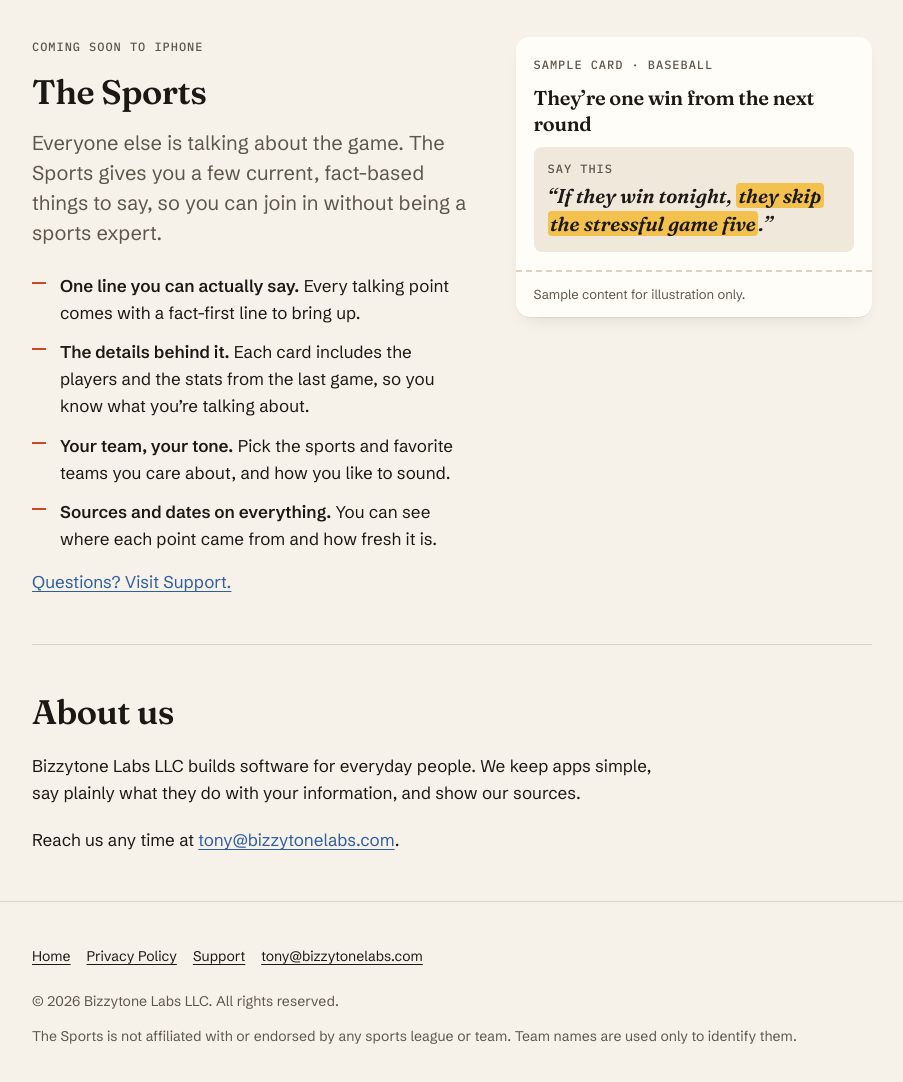
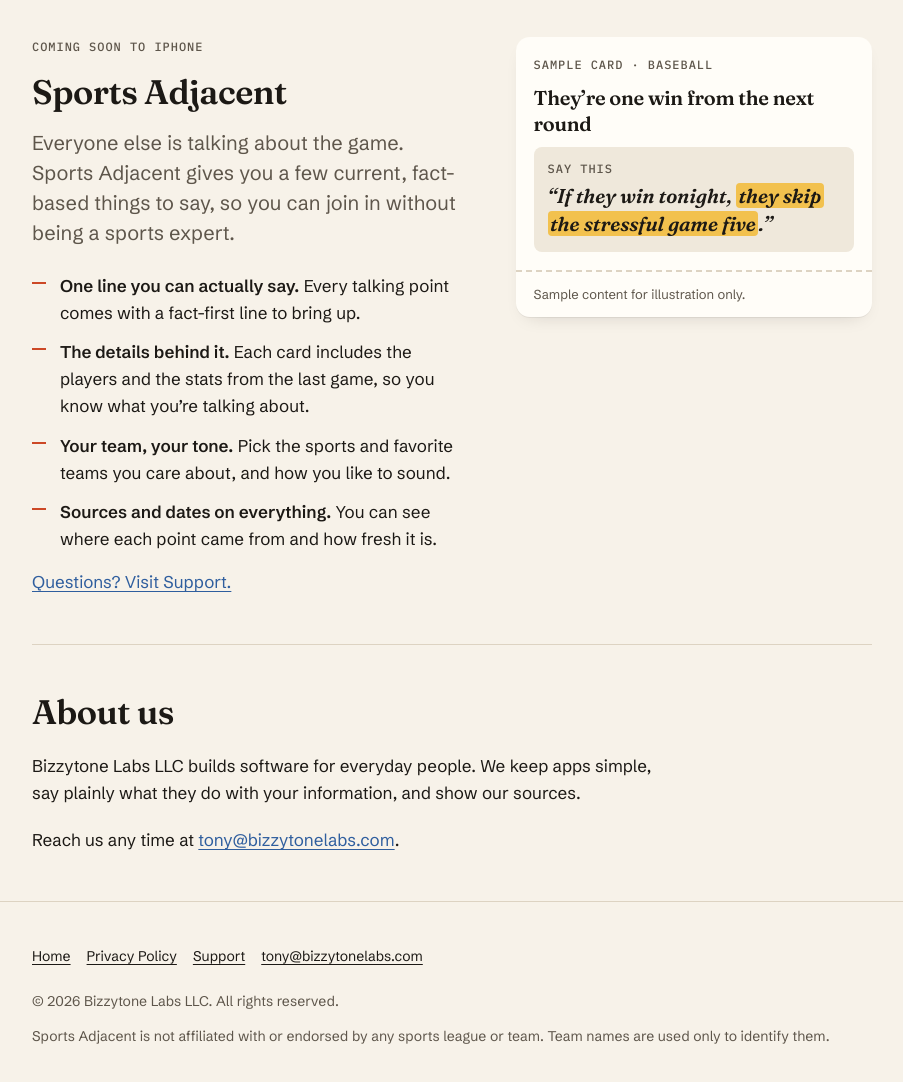
Before and after one commit to bizzytone/bizzytonelabs-site, a plain HTML site: page public/index.html in a window 1280 px wide. Shown: the part 500-1582 px from the top of the page, without its empty margins (188-1091 px from the left). Drawn offline with Linux system fonts and the light colour scheme.

Commit message:
Rename The Sports to Sports Adjacent on the site (pending attorney clearance)
Co-Authored-By: Claude Sonnet 5.5 <noreply@anthropic.com>
Claude-Session: https://claude.ai/code/session_01Wcp79ZsQU4s2ZM4LZg7EE5

```diff
--- a/public/index.html
+++ b/public/index.html
@@ -4,7 +4,7 @@
 <meta charset="utf-8">
 <meta name="viewport" content="width=device-width, initial-scale=1">
 <title>Bizzytone Labs — Small apps that make it easier to join the conversation</title>
-<meta name="description" content="Bizzytone Labs LLC is an independent software company. Our first app, The Sports, gives non-sports-fans easy, fact-based talking points. Coming soon to iPhone.">
+<meta name="description" content="Bizzytone Labs LLC is an independent software company. Our first app, Sports Adjacent, gives non-sports-fans easy, fact-based talking points. Coming soon to iPhone.">
 <meta name="color-scheme" content="light dark">
 <link rel="icon" href="/favicon.svg" type="image/svg+xml">
 <link rel="canonical" href="https://bizzytonelabs.com/">
@@ -32,8 +32,8 @@
     <div class="product">
       <div class="copy">
         <p class="overline">Coming soon to iPhone</p>
-        <h2 id="ts">The Sports</h2>
-        <p class="lede">Everyone else is talking about the game. The Sports gives you a few current, fact-based things to say, so you can join in without being a sports expert.</p>
+        <h2 id="ts">Sports Adjacent</h2>
+        <p class="lede">Everyone else is talking about the game. Sports Adjacent gives you a few current, fact-based things to say, so you can join in without being a sports expert.</p>
         <ul class="points">
           <li><strong>One line you can actually say.</strong> Every talking point comes with a fact-first line to bring up.</li>
           <li><strong>The details behind it.</strong> Each card includes the players and the stats from the last game, so you know what you&rsquo;re talking about.</li>
@@ -67,7 +67,7 @@
 <footer class="site"><div class="wrap">
   <nav aria-label="Footer"><a href="/">Home</a><a href="/privacy/">Privacy Policy</a><a href="/support/">Support</a><a href="mailto:tony@bizzytonelabs.com">tony@bizzytonelabs.com</a></nav>
   <p>&copy; 2026 Bizzytone Labs LLC. All rights reserved.</p>
-  <p>The Sports is not affiliated with or endorsed by any sports league or team. Team names are used only to identify them.</p>
+  <p>Sports Adjacent is not affiliated with or endorsed by any sports league or team. Team names are used only to identify them.</p>
 </div></footer>
 </body>
 </html>
--- a/worker/index.js
+++ b/worker/index.js
@@ -1,4 +1,4 @@
-// Anonymous usage counting for The Sports app.
+// Anonymous usage counting for Sports Adjacent app.
 //
 // What this stores, per event: a random install ID, the app version, the event type,
 // a small validated payload, and the time we received it. It never reads or stores IP
```
Also changed, not shown: public/404.html (+1 -1 lines), public/support/index.html (+4 -4 lines), 1 other file.
